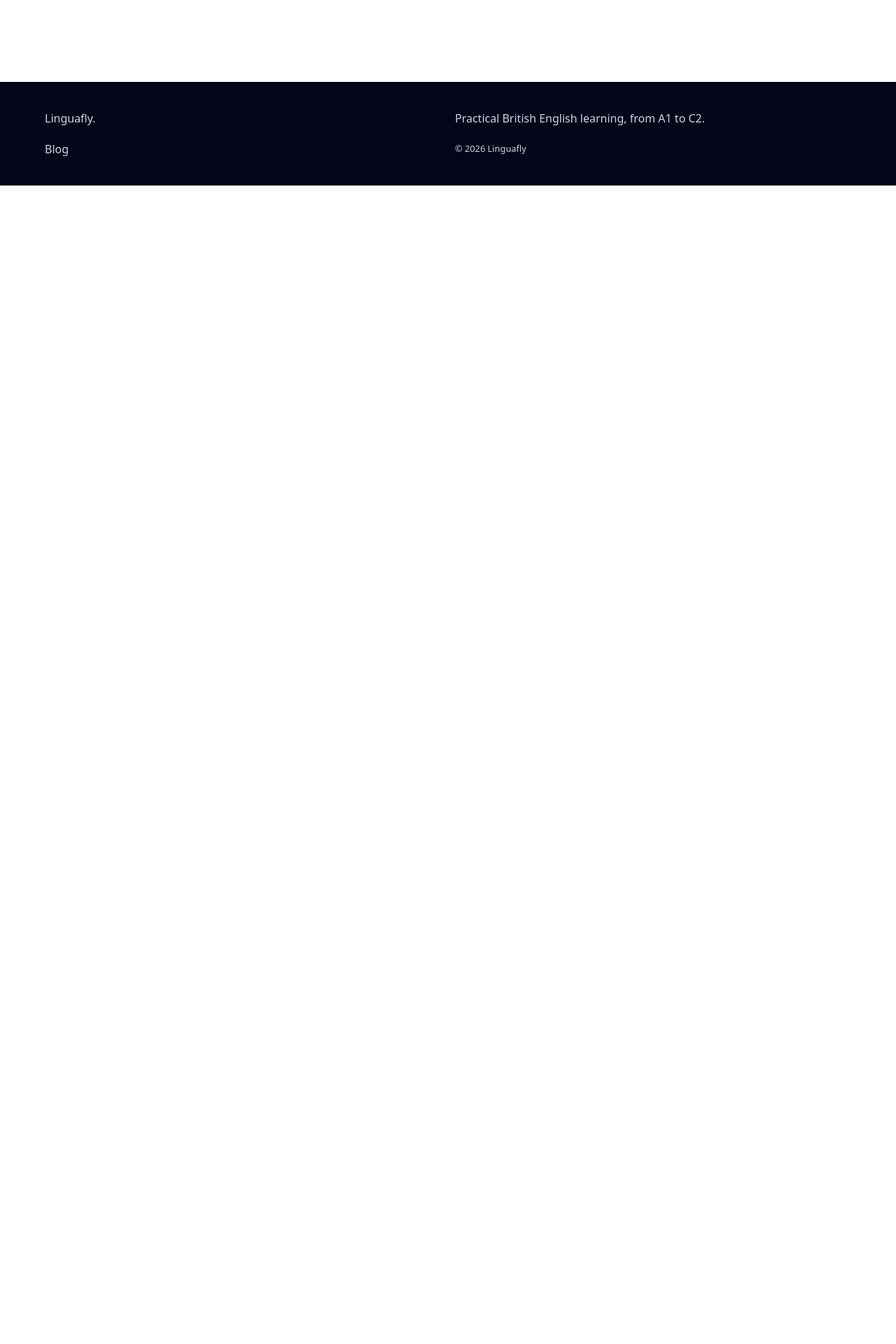
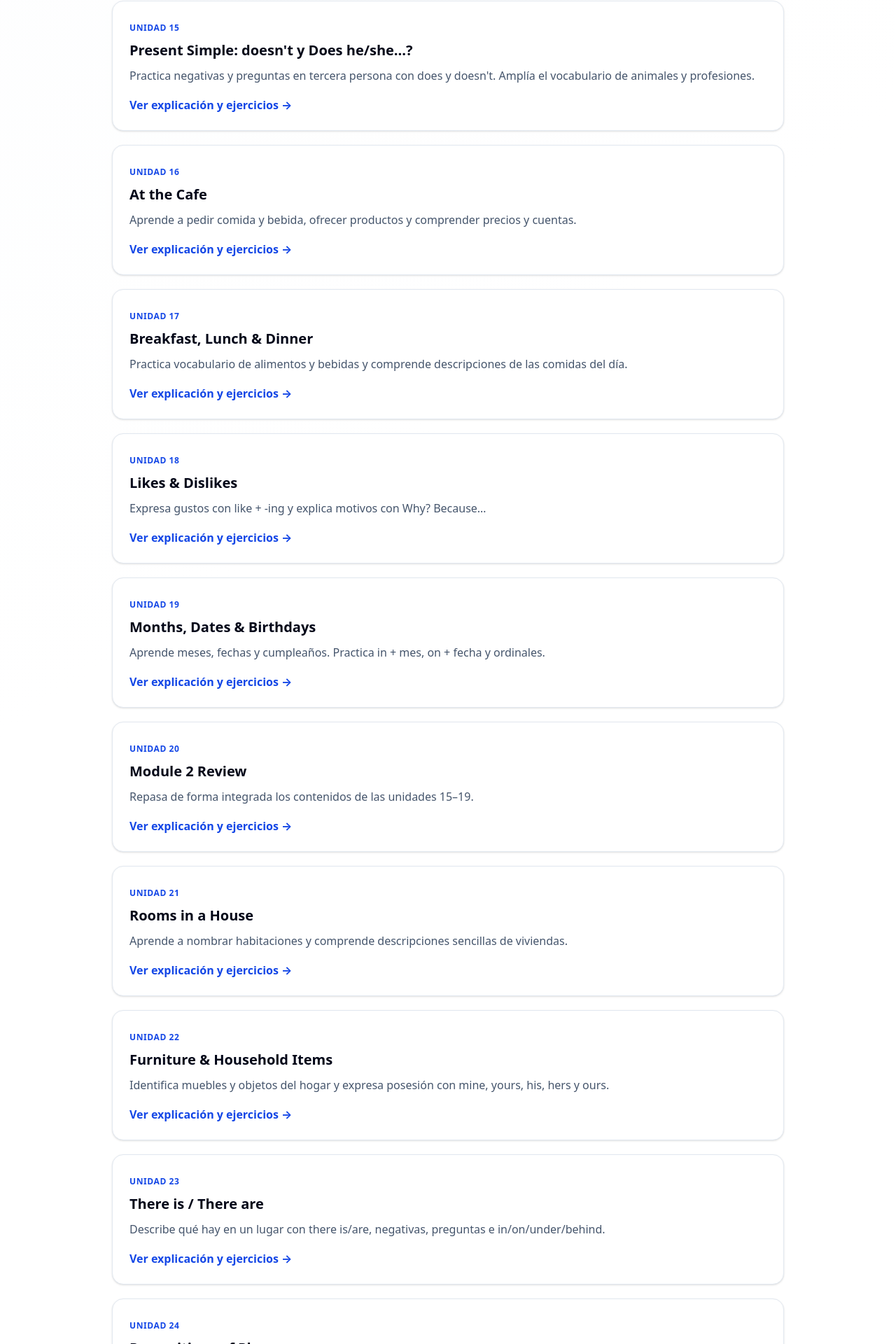
Before and after one commit to linguafly6-ui/linguaflynew2, a Next.js app: page /biblioteca-pdf in a window 1280 px wide. Shown: the part 3528-5448 px from the top of the page at 70% size. Before the commit the page ends 3793 px from the top, so only its background shows below. Built offline with nearby package versions, Linux system fonts and the light colour scheme; no server answers.

Commit message:
List A1 units 15-24 in PDF library

```diff
--- a/app/biblioteca-pdf/page.tsx
+++ b/app/biblioteca-pdf/page.tsx
@@ -139,6 +139,66 @@ export default function PdfLibraryPage() {
             <p className="mt-2 leading-7 text-slate-600">Forma negativas y preguntas sobre hábitos con respuestas cortas.</p>
             <span className="mt-4 inline-flex font-bold text-blue-700">Ver explicación y ejercicios →</span>
           </Link>
+          <Link key="unit-15" href="/biblioteca-pdf/a1/unidad-15-present-simple-does-doesnt" className="block rounded-2xl border border-slate-200 bg-white p-6 shadow-sm transition hover:border-blue-200 hover:shadow-md">
+            <span className="text-xs font-extrabold uppercase tracking-wider text-blue-700">Unidad 15</span>
+            <h3 className="mt-2 text-xl font-extrabold text-slate-950">Present Simple: doesn't y Does he/she...?</h3>
+            <p className="mt-2 leading-7 text-slate-600">Practica negativas y preguntas en tercera persona con does y doesn't. Amplía el vocabulario de animales y profesiones.</p>
+            <span className="mt-4 inline-flex font-bold text-blue-700">Ver explicación y ejercicios →</span>
+          </Link>
+          <Link key="unit-16" href="/biblioteca-pdf/a1/unidad-16-at-the-cafe" className="block rounded-2xl border border-slate-200 bg-white p-6 shadow-sm transition hover:border-blue-200 hover:shadow-md">
+            <span className="text-xs font-extrabold uppercase tracking-wider text-blue-700">Unidad 16</span>
+            <h3 className="mt-2 text-xl font-extrabold text-slate-950">At the Cafe</h3>
+            <p className="mt-2 leading-7 text-slate-600">Aprende a pedir comida y bebida, ofrecer productos y comprender precios y cuentas.</p>
+            <span className="mt-4 inline-flex font-bold text-blue-700">Ver explicación y ejercicios →</span>
+          </Link>
+          <Link key="unit-17" href="/biblioteca-pdf/a1/unidad-17-breakfast-lunch-dinner" className="block rounded-2xl border border-slate-200 bg-white p-6 shadow-sm transition hover:border-blue-200 hover:shadow-md">
+            <span className="text-xs font-extrabold uppercase tracking-wider text-blue-700">Unidad 17</span>
+            <h3 className="mt-2 text-xl font-extrabold text-slate-950">Breakfast, Lunch & Dinner</h3>
+            <p className="mt-2 leading-7 text-slate-600">Practica vocabulario de alimentos y bebidas y comprende descripciones de las comidas del día.</p>
+            <span className="mt-4 inline-flex font-bold text-blue-700">Ver explicación y ejercicios →</span>
+          </Link>
+          <Link key="unit-18" href="/biblioteca-pdf/a1/unidad-18-likes-dislikes" className="block rounded-2xl border border-slate-200 bg-white p-6 shadow-sm transition hover:border-blue-200 hover:shadow-md">
+            <span className="text-xs font-extrabold uppercase tracking-wider text-blue-700">Unidad 18</span>
+            <h3 className="mt-2 text-xl font-extrabold text-slate-950">Likes & Dislikes</h3>
+            <p className="mt-2 leading-7 text-slate-600">Expresa gustos con like + -ing y explica motivos con Why? Because…</p>
+            <span className="mt-4 inline-flex font-bold text-blue-700">Ver explicación y ejercicios →</span>
+          </Link>
+          <Link key="unit-19" href="/biblioteca-pdf/a1/unidad-19-months-dates-birthdays" className="block rounded-2xl border border-slate-200 bg-white p-6 shadow-sm transition hover:border-blue-200 hover:shadow-md">
+            <span className="text-xs font-extrabold uppercase tracking-wider text-blue-700">Unidad 19</span>
+            <h3 className="mt-2 text-xl font-extrabold text-slate-950">Months, Dates & Birthdays</h3>
+            <p className="mt-2 leading-7 text-slate-600">Aprende meses, fechas y cumpleaños. Practica in + mes, on + fecha y ordinales.</p>
+            <span className="mt-4 inline-flex font-bold text-blue-700">Ver explicación y ejercicios →</span>
+          </Link>
+          <Link key="unit-20" href="/biblioteca-pdf/a1/unidad-20-module-2-review" className="block rounded-2xl border border-slate-200 bg-white p-6 shadow-sm transition hover:border-blue-200 hover:shadow-md">
+            <span className="text-xs font-extrabold uppercase tracking-wider text-blue-700">Unidad 20</span>
+            <h3 className="mt-2 text-xl font-extrabold text-slate-950">Module 2 Review</h3>
+            <p className="mt-2 leading-7 text-slate-600">Repasa de forma integrada los contenidos de las unidades 15–19.</p>
+            <span className="mt-4 inline-flex font-bold text-blue-700">Ver explicación y ejercicios →</span>
+          </Link>
+          <Link key="unit-21" href="/biblioteca-pdf/a1/unidad-21-rooms-in-a-house" className="block rounded-2xl border border-slate-200 bg-white p-6 shadow-sm transition hover:border-blue-200 hover:shadow-md">
+            <span className="text-xs font-extrabold uppercase tracking-wider text-blue-700">Unidad 21</span>
+            <h3 className="mt-2 text-xl font-extrabold text-slate-950">Rooms in a House</h3>
+            <p className="mt-2 leading-7 text-slate-600">Aprende a nombrar habitaciones y comprende descripciones sencillas de viviendas.</p>
+            <span className="mt-4 inline-flex font-bold text-blue-700">Ver explicación y ejercicios →</span>
+          </Link>
+          <Link key="unit-22" href="/biblioteca-pdf/a1/unidad-22-furniture-household-items" className="block rounded-2xl border border-slate-200 bg-white p-6 shadow-sm transition hover:border-blue-200 hover:shadow-md">
+            <span className="text-xs font-extrabold uppercase tracking-wider text-blue-700">Unidad 22</span>
+            <h3 className="mt-2 text-xl font-extrabold text-slate-950">Furniture & Household Items</h3>
+            <p className="mt-2 leading-7 text-slate-600">Identifica muebles y objetos del hogar y expresa posesión con mine, yours, his, hers y ours.</p>
+            <span className="mt-4 inline-flex font-bold text-blue-700">Ver explicación y ejercicios →</span>
+          </Link>
+          <Link key="unit-23" href="/biblioteca-pdf/a1/unidad-23-there-is-there-are" className="block rounded-2xl border border-slate-200 bg-white p-6 shadow-sm transition hover:border-blue-200 hover:shadow-md">
+            <span className="text-xs font-extrabold uppercase tracking-wider text-blue-700">Unidad 23</span>
+            <h3 className="mt-2 text-xl font-extrabold text-slate-950">There is / There are</h3>
+            <p className="mt-2 leading-7 text-slate-600">Describe qué hay en un lugar con there is/are, negativas, preguntas e in/on/under/behind.</p>
+            <span className="mt-4 inline-flex font-bold text-blue-700">Ver explicación y ejercicios →</span>
+          </Link>
+          <Link key="unit-24" href="/biblioteca-pdf/a1/unidad-24-prepositions-of-place" className="block rounded-2xl border border-slate-200 bg-white p-6 shadow-sm transition hover:border-blue-200 hover:shadow-md">
+            <span className="text-xs font-extrabold uppercase tracking-wider text-blue-700">Unidad 24</span>
+            <h3 className="mt-2 text-xl font-extrabold text-slate-950">Prepositions of Place</h3>
+            <p className="mt-2 leading-7 text-slate-600">Describe ubicaciones con next to, between, in front of y opposite. Pregunta Where is/are…?</p>
+            <span className="mt-4 inline-flex font-bold text-blue-700">Ver explicación y ejercicios →</span>
+          </Link>
         </div>
       </section>
     </main>
```
